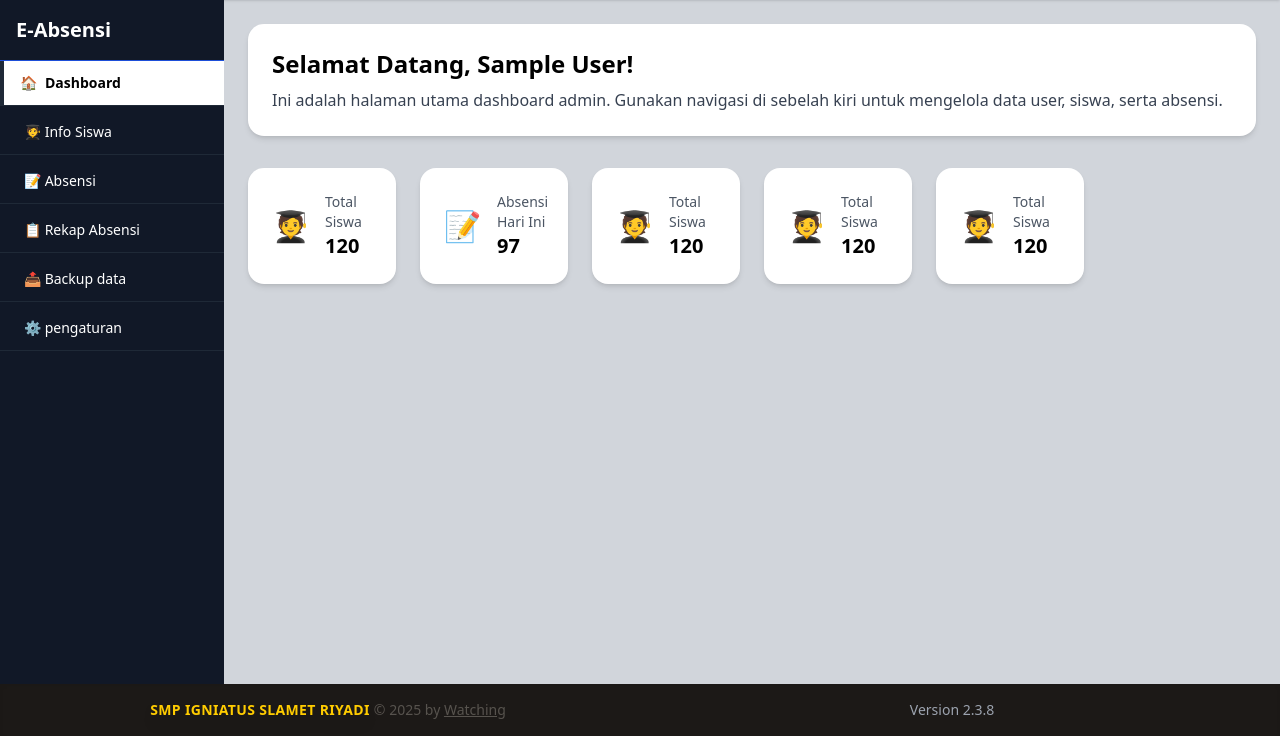
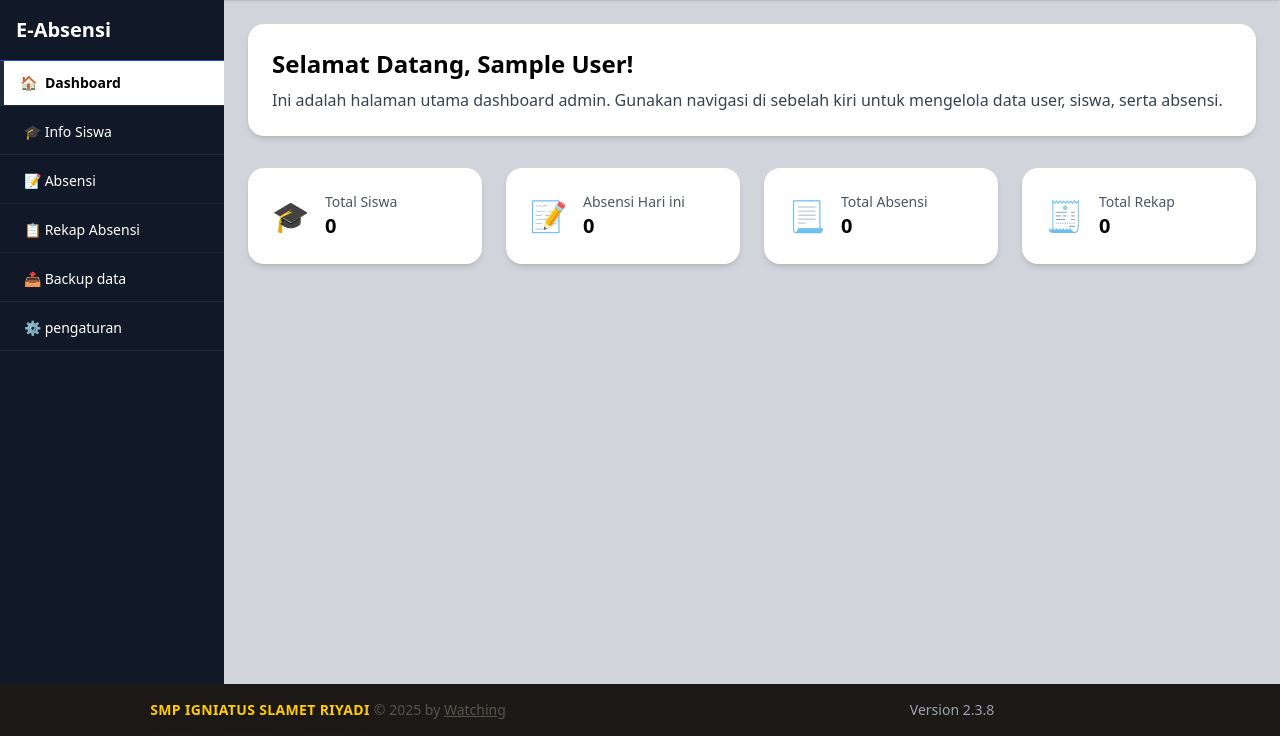
Before and after one commit to agrwatching/E-Absensi, a PHP site: page /dashboard.php in a window 1280 px wide. Shown: the part 64-800 px from the top of the page. Run offline with PHP 8.4, Linux system fonts and the light colour scheme; the visitor is signed in with stand-in values (Sample User, id 1); data comes from the database, SQL or seed files in the repository; both versions use the stored data as it was after the commit; some libraries are stand-ins or nearby versions.

Commit message:
first commit

```diff
--- a/php/php.ini
+++ b/php/php.ini
@@ -761,7 +761,7 @@ user_dir =
 ; https://php.net/extension-dir
 ;extension_dir = "./"
 ; On windows:
-extension_dir = "C:\Users\agra\Desktop\E-Absensi\php\ext"
+extension_dir = "ext"
 
 ; Directory where the temporary files should be placed.
 ; Defaults to the system default (see sys_get_temp_dir)
--- a/public/dashboard.php
+++ b/public/dashboard.php
@@ -4,6 +4,9 @@ require_once(__DIR__ . '/../app/db.php');
 
 $id_user = $_SESSION['id_user'] ?? null;
 $fotoProfil = './img/user.png';
+
+$stmt = $db->query("SELECT COUNT(*) AS total FROM siswa");
+$total_siswa = $stmt->fetch()['total'];
 
 if ($id_user) {
   $stmt = $db->prepare("SELECT foto_profil FROM user WHERE id_user = ?");
@@ -21,6 +24,8 @@ if (!isset($_SESSION['nama_lengkap']) && isset($_SESSION['id_user'])) {
     $user = $stmt->fetch(PDO::FETCH_ASSOC);
     $_SESSION['nama_lengkap'] = $user['nama_lengkap'];
 }
+//tutup manggil nama lengkap di layouts/dashboard.php
+// Cek apakah pengguna sudah login
 if (!isset($_SESSION['id_user'])) {
   header('Location: index.php');
   exit;
@@ -74,7 +79,7 @@ function isParentOpen($pages, $currentPage)
       <div id="dropdown"
         class="origin-top-right absolute right-5 mt-36 w-36 bg-white rounded-xl shadow-xl z-20 hidden opacity-0 scale-95 transition-all duration-300 ease-out">
         <div class="py-2">
-          <a href="dashboard.php?page=profil" class="block px-4 py-2 text-gray-700 hover:bg-blue-100 hover:text-blue-700 transition duration-200 <?= isActive('profil', $currentPage) ?>">👤 Profil</a>
+          <a href="dashboard.php?page=profil" class="block px-4 py-2 text-gray-700 hover:bg-blue-100 hover:text-blue-700 transition duration-200 <?= isActive('profil', $currentPage) ?>">👨‍🏫 Profil</a>
           <form action="./logout.php" method="POST">
             <button type="submit" class="w-full text-left px-4 py-2 text-red-600 hover:bg-red-100 hover:text-red-700 transition duration-200">
               🚪 Logout
@@ -100,7 +105,7 @@ function isParentOpen($pages, $currentPage)
           <span>🏠</span><span>Dashboard</span>
         </a>
         <!-- Sidebar Menu -->
-        <a href="dashboard.php?page=info_siswa" class="block px-6 py-3 w-full border-b border-gray-800 <?= isActive('info_siswa', $currentPage) ?>">🧑‍🎓 Info Siswa</a>
+        <a href="dashboard.php?page=info_siswa" class="block px-6 py-3 w-full border-b border-gray-800 <?= isActive('info_siswa', $currentPage) ?>">🎓 Info Siswa</a>
         <a href="dashboard.php?page=absensi" class="block px-6 py-3 w-full border-b border-gray-800 <?= isActive('absensi', $currentPage) ?>">📝 Absensi</a>
         <a href="dashboard.php?page=rekap_absensi" class="block px-6 py-3 w-full border-b border-gray-800 <?= isActive('rekap_absensi', $currentPage) ?>">📋 Rekap Absensi</a>
         <a href="dashboard.php?page=backup" class="block px-6 py-3 w-full border-b border-gray-800 <?= isActive('backup', $currentPage) ?>">📤 Backup data</a>
@@ -166,9 +171,9 @@ function isParentOpen($pages, $currentPage)
     window.addEventListener('DOMContentLoaded', () => {
       if (localStorage.getItem('darkMode') === 'enabled') {
         document.body.classList.remove('bg-gray-300');
-        document.body.classList.add('bg-black', 'text-black');
+        document.body.classList.add('bg-gray-900', 'text-black');
       } else {
-        document.body.classList.remove('bg-black', 'text-black');
+        document.body.classList.remove('bg-gray-900', 'text-black');
         document.body.classList.add('bg-gray-300');
       }
     });
--- a/public/layouts/dashboard.php
+++ b/public/layouts/dashboard.php
@@ -2,48 +2,42 @@
     <h2 class="text-2xl font-bold mb-2">Selamat Datang, <?= htmlspecialchars($_SESSION['nama_lengkap']) ?>!</h2>
     <p class="text-gray-700">Ini adalah halaman utama dashboard admin. Gunakan navigasi di sebelah kiri untuk mengelola data user, siswa, serta absensi.</p>
 </div>
-<div class="grid grid-cols-2 md:grid-cols-4 lg:grid-cols-6 gap-6 mb-8">
+<div class="grid grid-cols-1 sm:grid-cols-2 md:grid-cols-2 lg:grid-cols-4 gap-6 mb-8">
     <!-- Card Jumlah Siswa -->
      <a href="dashboard.php?page=kelola_siswa">
-<div class="bg-white shadow-md rounded-2xl p-6 flex items-center space-x-4">
-        <div class="text-3xl">🧑‍🎓</div>
+    <div class="bg-white shadow-md rounded-2xl p-6 flex items-center space-x-4">
+        <div class="text-3xl">🎓</div>
         <div>
             <p class="text-gray-600 text-sm">Total Siswa</p>
-            <p class="text-xl font-bold">120</p>
+            <p class="text-xl font-bold"><?= $total_siswa ?></p>
         </div>
     </div>
      </a>
-
-    <!-- Card Absensi Hari Ini -->
+     <a href="dashboard.php?page=absensi">
     <div class="bg-white shadow-md rounded-2xl p-6 flex items-center space-x-4">
         <div class="text-3xl">📝</div>
         <div>
-            <p class="text-gray-600 text-sm">Absensi Hari Ini</p>
-            <p class="text-xl font-bold">97</p>
+            <p class="text-gray-600 text-sm">Absensi Hari ini</p>
+            <p class="text-xl font-bold"><?= $total_siswa ?></p>
         </div>
     </div>
-    <!-- Card Jumlah Siswa -->
+     </a>
+     <a href="dashboard.php?page=absensi">
     <div class="bg-white shadow-md rounded-2xl p-6 flex items-center space-x-4">
-        <div class="text-3xl">🧑‍🎓</div>
+        <div class="text-3xl">📃</div>
         <div>
-            <p class="text-gray-600 text-sm">Total Siswa</p>
-            <p class="text-xl font-bold">120</p>
+            <p class="text-gray-600 text-sm">Total Absensi</p>
+            <p class="text-xl font-bold"><?= $total_siswa ?></p>
         </div>
     </div>
-    <!-- Card Jumlah Siswa -->
+     </a>
+     <a href="dashboard.php?page=rekap_absensi">
     <div class="bg-white shadow-md rounded-2xl p-6 flex items-center space-x-4">
-        <div class="text-3xl">🧑‍🎓</div>
+        <div class="text-3xl">🧾</div>
         <div>
-            <p class="text-gray-600 text-sm">Total Siswa</p>
-            <p class="text-xl font-bold">120</p>
+            <p class="text-gray-600 text-sm">Total Rekap</p>
+            <p class="text-xl font-bold"><?= $total_siswa ?></p>
         </div>
     </div>
-    <!-- Card Jumlah Siswa -->
-    <div class="bg-white shadow-md rounded-2xl p-6 flex items-center space-x-4">
-        <div class="text-3xl">🧑‍🎓</div>
-        <div>
-            <p class="text-gray-600 text-sm">Total Siswa</p>
-            <p class="text-xl font-bold">120</p>
-        </div>
-    </div>
+     </a>
 </div>
```
Also changed, not shown: public/layouts/beranda.php (deleted, +0 -60 lines), public/layouts/info_siswa.php (+55 -7 lines), README.txt, absensidb.sqlite (deleted), data/absensidb.sqlite.
